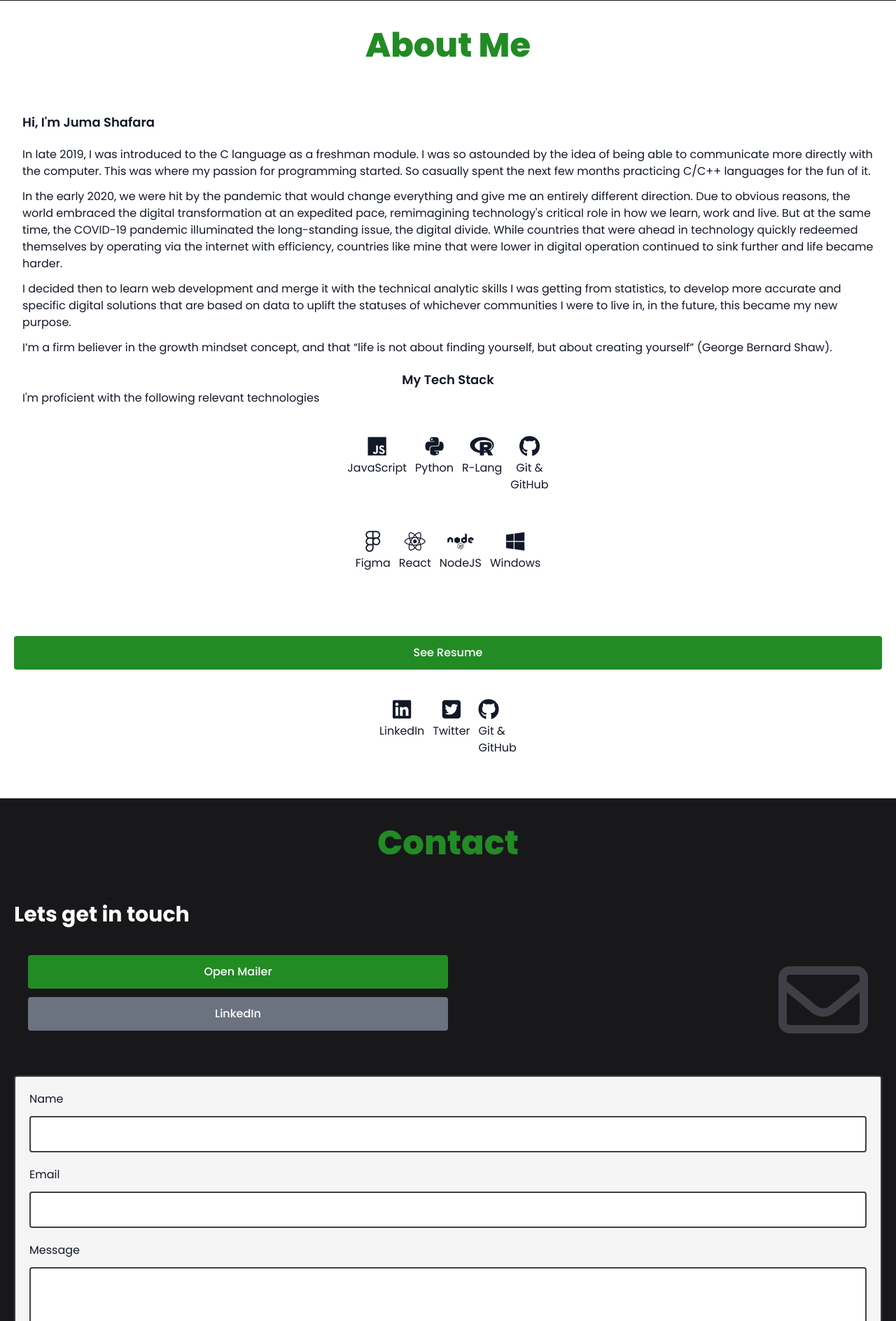
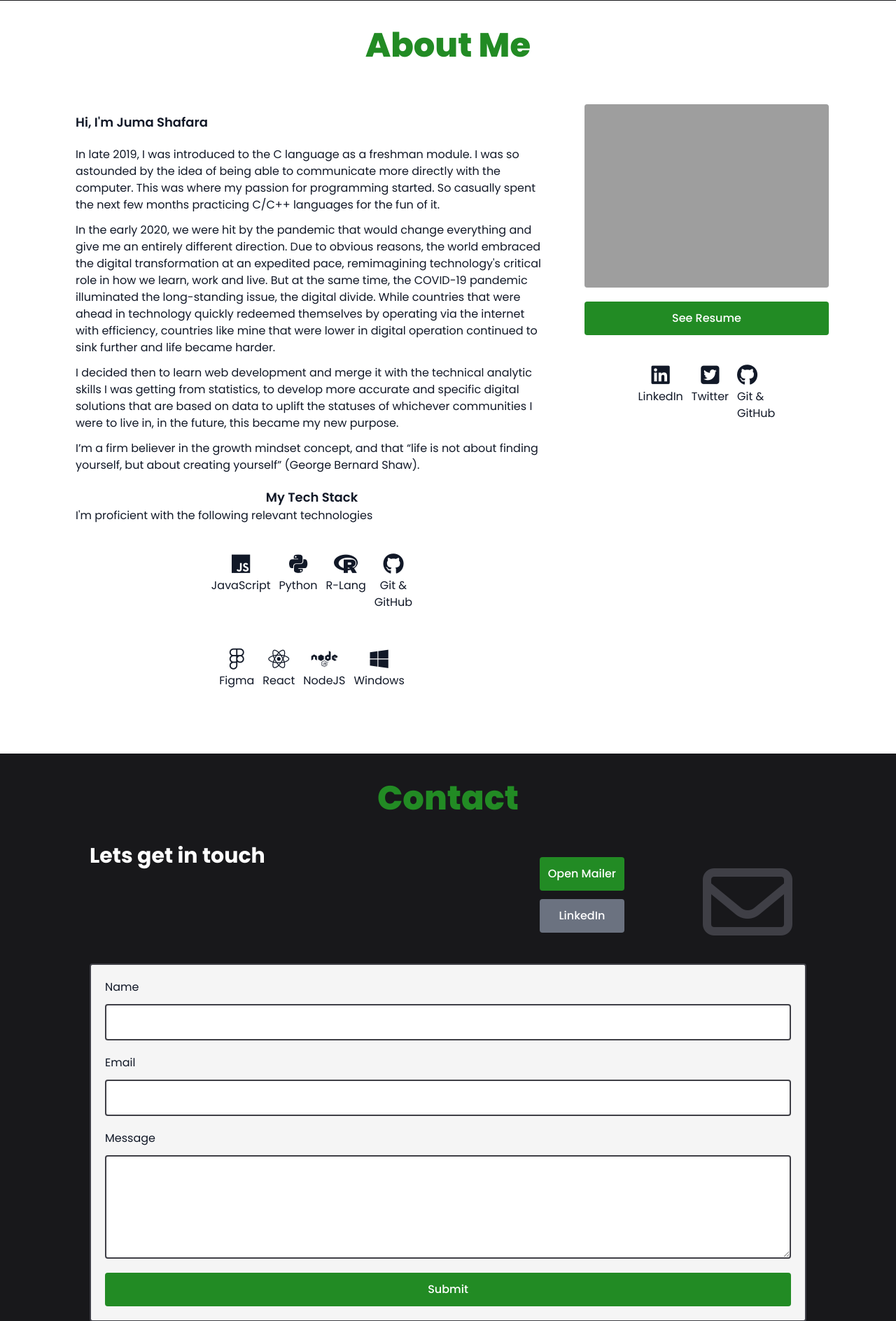
Before and after one commit to jumashafara/jumashafara.github.io, a PHP site: page / in a window 1280 px wide. Shown: the part 4103-5991 px from the top of the page at 70% size. Run offline with PHP 8.4, Linux system fonts and the light colour scheme; some libraries are stand-ins or nearby versions; grey boxes are pictures that could not be loaded.

Commit message:
major set up

```diff
--- a/index.html
+++ b/index.html
@@ -364,9 +364,10 @@
         </div>
     </section>
     <section id="about"
-            class="text-gray-900 py-10 p-5 flex flex-col space-y-5">
+            class="text-gray-900 py-10 p-5 flex flex-col space-y-5 md:px-24">
         <h1 class="font-extrabold text-5xl text-[#228b24] text-center pb-10">About Me</h1>
-        <main class="container m-auto flex flex-col p-3 space-y-5">
+        <div class="flex flex-col md:flex-row md:space-x-10">
+            <main class="container m-auto flex flex-col p-3 space-y-5 md:w-2/3">
                 <h2 class="text-lg font-semibold">Hi, I'm Juma Shafara</h2>
                 <div class= "space-y-3">
                     <p>
@@ -438,10 +439,11 @@
                     </div>
                 </div>
             </main>
-        <aside class="flex flex-col space-y-5">
-            <div>
-                <img class="hidden"
-                 src="" alt="juma shafara">
+            <aside class="flex flex-col space-y-5 md:w-1/3">
+                <div class="relative bg-gray-200 rounded">
+                    <!-- <img src="https://drive.google.com/uc?export=view&id=1hIV0sxTJsRn_pLqN99iEH1Hxff8Zq7tY" alt="jumashafara"> -->
+                    <img class="rounded "
+                    src="https://drive.google.com/uc?export=view&id=1G7tUnalQEqlz_G3eO15Ne0t31dJibKgr" alt="jumashafara">
                 </div>
                 <a href="https://drive.google.com/file/d/1-EW0lSsgOTEny02UN_9J4B9ZIRoSlZoY/view"
                     target="_blank"
@@ -464,14 +466,16 @@
                     </a>
                 </div>
             </aside>
+        </div>
     </section>
 
     <!-- Contact -->
     <section id="contact"
-            class="bg-zinc-900 text-white py-10 p-5 flex flex-col space-y-5">
+            class="bg-zinc-900 text-white py-10 p-5 flex flex-col space-y-5n md:px-32">
         <h1 class="font-extrabold text-5xl text-[#228b24] text-center pb-10">Contact</h1>
+        <div class="flex flex-col md:flex-row md:justify-between">
             <h2 class="font-bold text-3xl">Lets get in touch</h2>
-        <div class="flex flex-row justify-between p-5">
+            <div class="flex flex-row justify-between p-5 md:space-x-28">
                 <div class="flex flex-col space-y-3 w-1/2">
                     <a href="mailto: jumashafara0@gmail.com"
                         class="btn bg-[#228b24] hover:bg-green-500 rounded p-3 text-white text-center font-medium"
@@ -486,8 +490,9 @@
                     </span>
                 </div>
             </div>
+        </div>
         <form action=""
-        class="flex flex-col space-y-5 bg-[whitesmoke] text-gray-900 border-zinc-700  border-2 rounded p-5 m-auto">
+        class="flex flex-col space-y-5 bg-[whitesmoke] text-gray-900 border-zinc-700  border-2 rounded p-5 m-auto ">
             <label for="" class="flex flex-col space-y-3">
                 <p>Name</p>
                 <input  class="block border-2 border-zinc-700  rounded w-full p-3"
@@ -507,12 +512,12 @@
             type="submit" name="" id="">
         </form>
     </section>
-    <footer class="text-gray-900 py-10 p-5 flex flex-col-reverse space-y-5">
-        <main class="flex flex-col space-y-3">
+    <footer class="text-gray-900 py-10 p-5 flex flex-col-reverse space-y-5 md:px-32">
+        <main class="flex flex-col space-y-3 pt-10">
             <p><i class="fa-solid fa-location-dot"></i><span> Kampala, Uganda</span></p>
             <h1 class= "font-extrabold text-xl" >Juma Shafara</h1>
             <h1 class= "font-extrabold text-3xl" >Web Developer, Statistician.</h1>
-            <div class="flex flex-col space-y-3 w-2/3 align-items-left md:flex-row ">
+            <div class="flex flex-col w-2/3 space-y-3 md:flex-row md:space-x-3 md:space-y-0">
                 <a href="https://drive.google.com/file/d/1-EW0lSsgOTEny02UN_9J4B9ZIRoSlZoY/view" target="_blank"
                 class="btn bg-[#228b24] hover:bg-green-500 rounded p-3 text-white text-center font-medium">See Resume</a>
                 <a href="mailto: jumashafara0@gmail.com" class="btn bg-gray-500 hover:bg-blue-500 text-center rounded p-3 text-white font-medium">Send Email</a>
--- a/styles/output.css
+++ b/styles/output.css
@@ -1468,6 +1468,24 @@ video {
     margin-bottom: calc(0px * var(--tw-space-y-reverse));
   }
 
+  .md\:space-x-10 > :not([hidden]) ~ :not([hidden]) {
+    --tw-space-x-reverse: 0;
+    margin-right: calc(2.5rem * var(--tw-space-x-reverse));
+    margin-left: calc(2.5rem * calc(1 - var(--tw-space-x-reverse)));
+  }
+
+  .md\:space-x-32 > :not([hidden]) ~ :not([hidden]) {
+    --tw-space-x-reverse: 0;
+    margin-right: calc(8rem * var(--tw-space-x-reverse));
+    margin-left: calc(8rem * calc(1 - var(--tw-space-x-reverse)));
+  }
+
+  .md\:space-x-28 > :not([hidden]) ~ :not([hidden]) {
+    --tw-space-x-reverse: 0;
+    margin-right: calc(7rem * var(--tw-space-x-reverse));
+    margin-left: calc(7rem * calc(1 - var(--tw-space-x-reverse)));
+  }
+
   .md\:p-7 {
     padding: 1.75rem;
   }
@@ -1478,6 +1496,14 @@ video {
 
   .md\:p-10 {
     padding: 2.5rem;
+  }
+
+  .md\:p-32 {
+    padding: 8rem;
+  }
+
+  .md\:p-24 {
+    padding: 6rem;
   }
 
   .md\:px-10 {
@@ -1500,6 +1526,11 @@ video {
     padding-right: 8rem;
   }
 
+  .md\:px-24 {
+    padding-left: 6rem;
+    padding-right: 6rem;
+  }
+
   .md\:pt-5 {
     padding-top: 1.25rem;
   }
```
Lines whose indentation alone changed are shown as unchanged.
